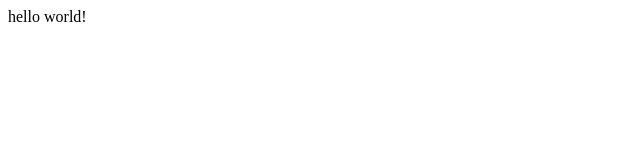
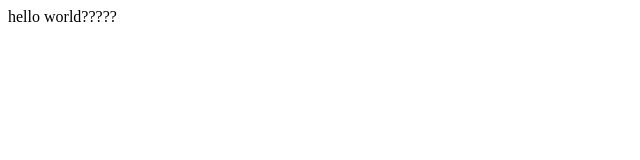
Before and after one commit to himalgt/cs230, a plain HTML site: page index.html in a window 1280 px wide. Shown: the full height of the page, 0-640 px from the left. Drawn offline with Linux system fonts and the light colour scheme.

Commit message:
question marks

```diff
--- a/index.html
+++ b/index.html
@@ -1,5 +1,5 @@
 <html>
   <body>
-    hello world!
+    hello world?????
   </body>
 </html>
```
